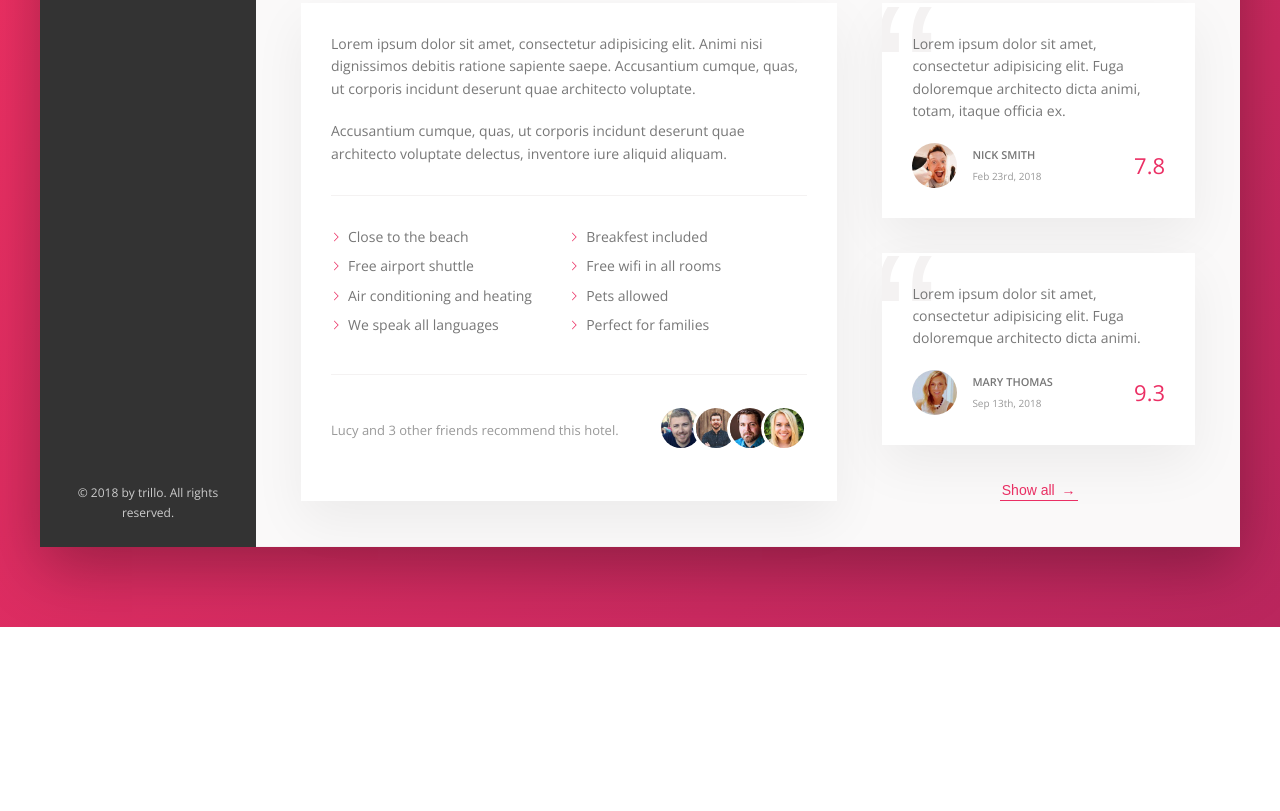
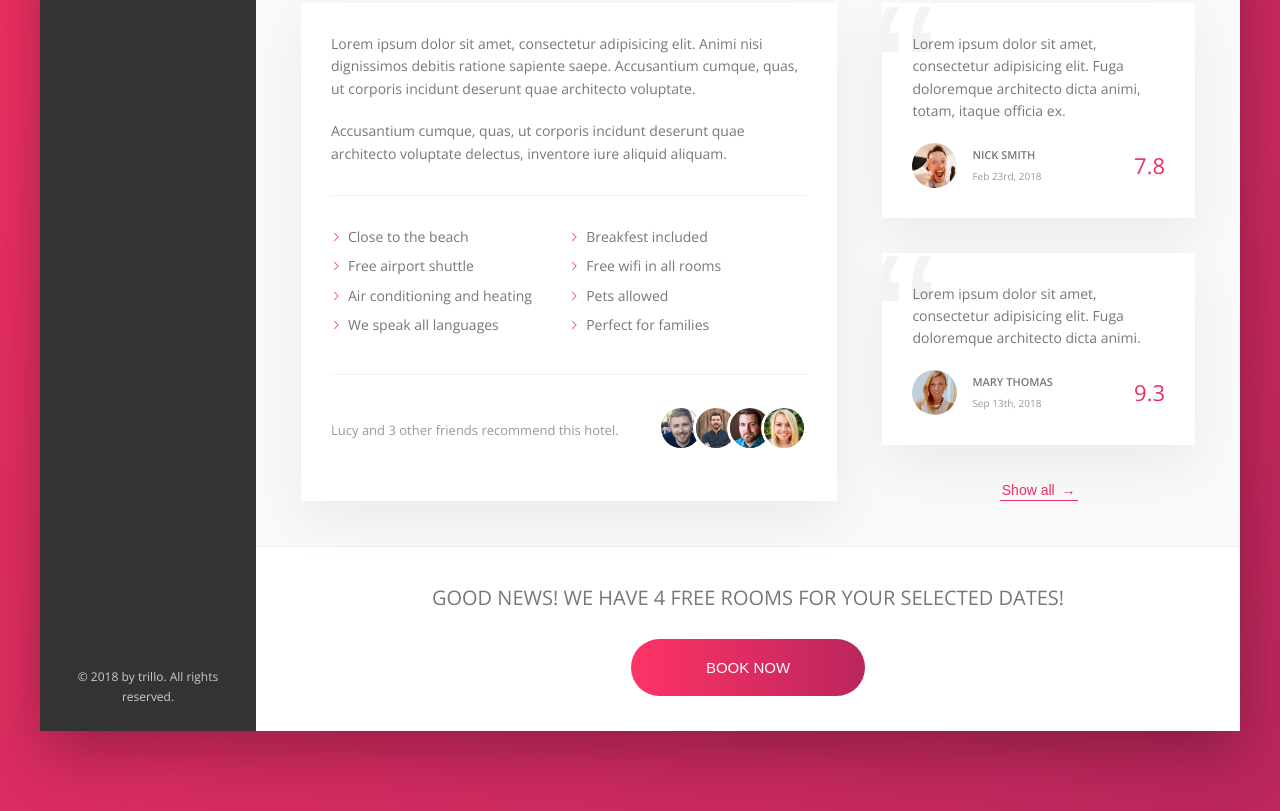
Before and after one commit to bangarangler/trilloflexbox, a website: page index.html in a window 1280 px wide. Shown: the part 644-1455 px from the top of the page. Before the commit the page ends 1271 px from the top, so only its background shows below. Drawn offline with nearby package versions, Linux system fonts and the light colour scheme.

Commit message:
finished up div for footer. book button at bottom

```diff
--- a/index.html
+++ b/index.html
@@ -223,9 +223,18 @@
 
 							<button class="btn-inline">Show all <span>&rarr;</span></button>
 						</div>
+
 					</div>
 
-
+					<div class="cta">
+						<h2 class="cta__book-now">
+							Good news! We have 4 free rooms for your selected dates!
+						</h2>
+						<button class="btn">
+							<span class="btn__visible">Book now</span>
+							<span class="btn__invisible">Only 4 rooms left</span>
+						</button>
+					</div>
 
 
 				</main>
--- a/sass/_components.scss
+++ b/sass/_components.scss
@@ -231,7 +231,7 @@
   }
 
   &__icon-location {
-	  margin-right: .5rem;
+    margin-right: 0.5rem;
   }
 
   &__rating {
@@ -254,7 +254,7 @@
   }
 
   &__rating-count {
-	  font-size: .8rem;
+    font-size: 0.8rem;
     text-transform: uppercase;
   }
 }
@@ -275,7 +275,7 @@
 
   & span {
     margin-left: 3px;
-	  transition: margin-left .2s;
+    transition: margin-left 0.2s;
   }
 
   &:hover {
@@ -309,7 +309,6 @@
   }
 }
 
-
 /////////////////////////////////
 // PARAGRAPH
 .paragraph:not(:last-of-type) {
@@ -329,15 +328,15 @@
 
   &__item {
     flex: 0 0 50%;
-		margin-bottom: .7rem;
+    margin-bottom: 0.7rem;
   }
 
   &__item::before {
-		content: "";
+    content: '';
     display: inline-block;
     height: 1rem;
     width: 1rem;
-		margin-right: .7rem;
+    margin-right: 0.7rem;
 
     // older browsers
     //background-image: url(../img/chevron-thin-right.svg);
@@ -363,11 +362,9 @@
 
   &__count {
     margin-right: auto;
-
   }
 
   &__friends {
-
   }
 
   &__photo {
@@ -382,7 +379,6 @@
     }
   }
 }
-
 
 /////////////////////////////////
 // REVIEWS
@@ -414,14 +410,13 @@
 
   &__user-box {
     margin-right: auto;
-
   }
 
   &__user-name {
     font-size: 1.1rem;
     font-weight: 600;
     text-transform: uppercase;
-		margin-bottom: .4rem;
+    margin-bottom: 0.4rem;
   }
 
   &__user-date {
@@ -436,7 +431,7 @@
   }
 
   &::before {
-		content: "\201C";
+    content: '\201C';
     position: absolute;
     top: -2.75rem;
     left: -1rem;
@@ -447,3 +442,75 @@
     z-index: 1;
   }
 }
+
+/////////////////////////////////
+// CALL TO ACTION
+.cta {
+  padding: 3.5rem 0;
+  text-align: center;
+
+  &__book-now {
+    font-size: 2rem;
+    font-weight: 300;
+    text-transform: uppercase;
+    margin-bottom: 2.5rem;
+  }
+}
+
+/////////////////////////////////
+// CALL TO ACTION
+.btn {
+  font-size: 1.5rem;
+  font-weight: 300;
+  text-transform: uppercase;
+  border-radius: 100px;
+  border: none;
+  background-image: linear-gradient(
+    to right,
+    var(--color-primary-light),
+    var(--color-primary-dark)
+  );
+  color: #fff;
+  position: relative;
+  overflow: hidden;
+  cursor: pointer;
+
+  & > * {
+    display: inline-block;
+    height: 100%;
+    width: 100%;
+    transition: all 0.2s;
+  }
+
+  &__visible {
+    padding: 2rem 7.5rem;
+  }
+
+  &__invisible {
+    position: absolute;
+    padding: 2rem 0;
+    left: 0;
+    top: -100%;
+  }
+
+  &:hover {
+    background-image: linear-gradient(
+      to left,
+      var(--color-primary-light),
+      var(--color-primary-dark)
+    );
+  }
+
+  &:hover &__visible {
+    transform: translateY(100%);
+  }
+
+  &:hover &__invisible {
+    top: 0;
+  }
+
+  &:focus {
+	  outline: none;
+	  animation: pulsate 1s infinite;
+  }
+}
```
Also changed, not shown: css/style.css. Lines whose indentation alone changed are shown as unchanged.
